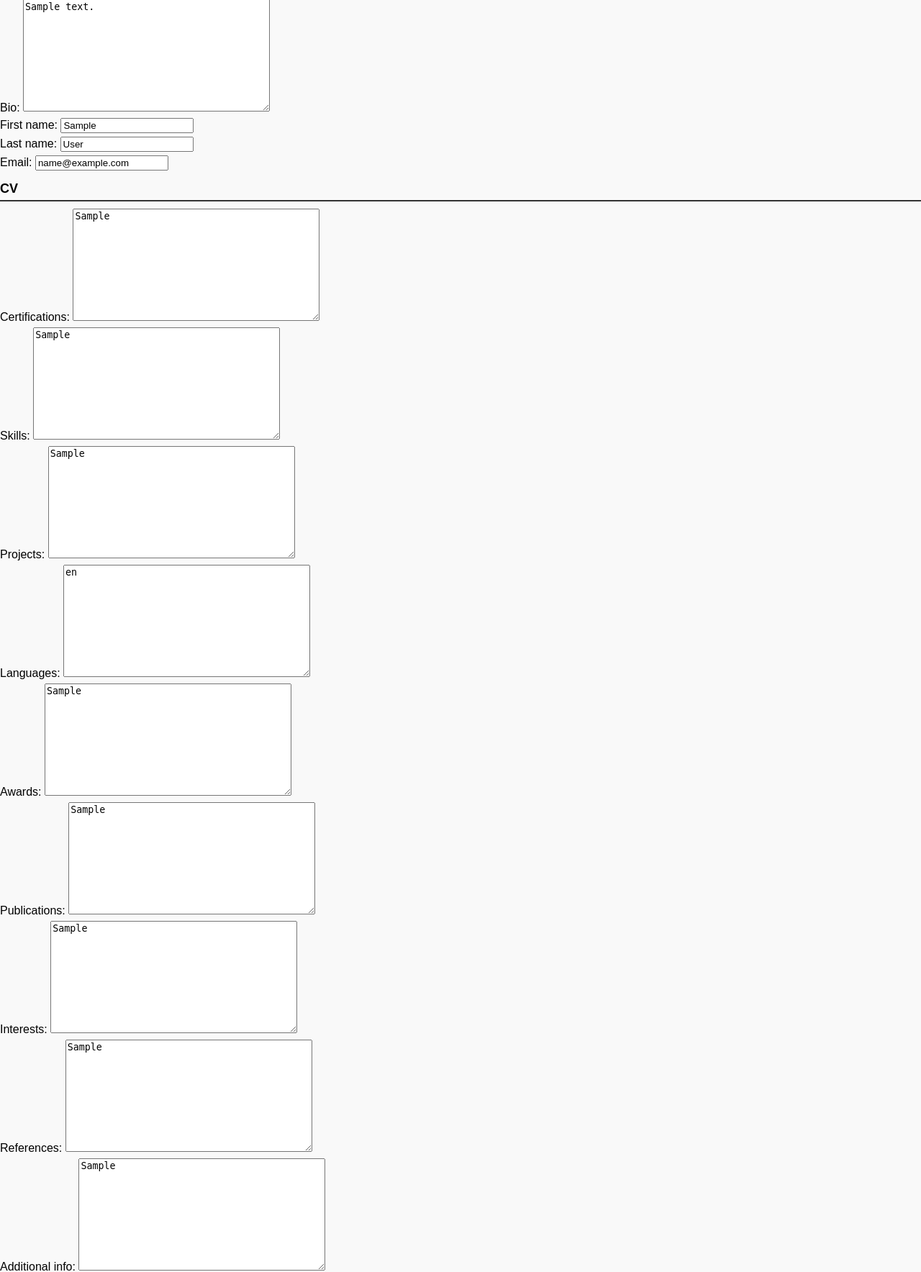
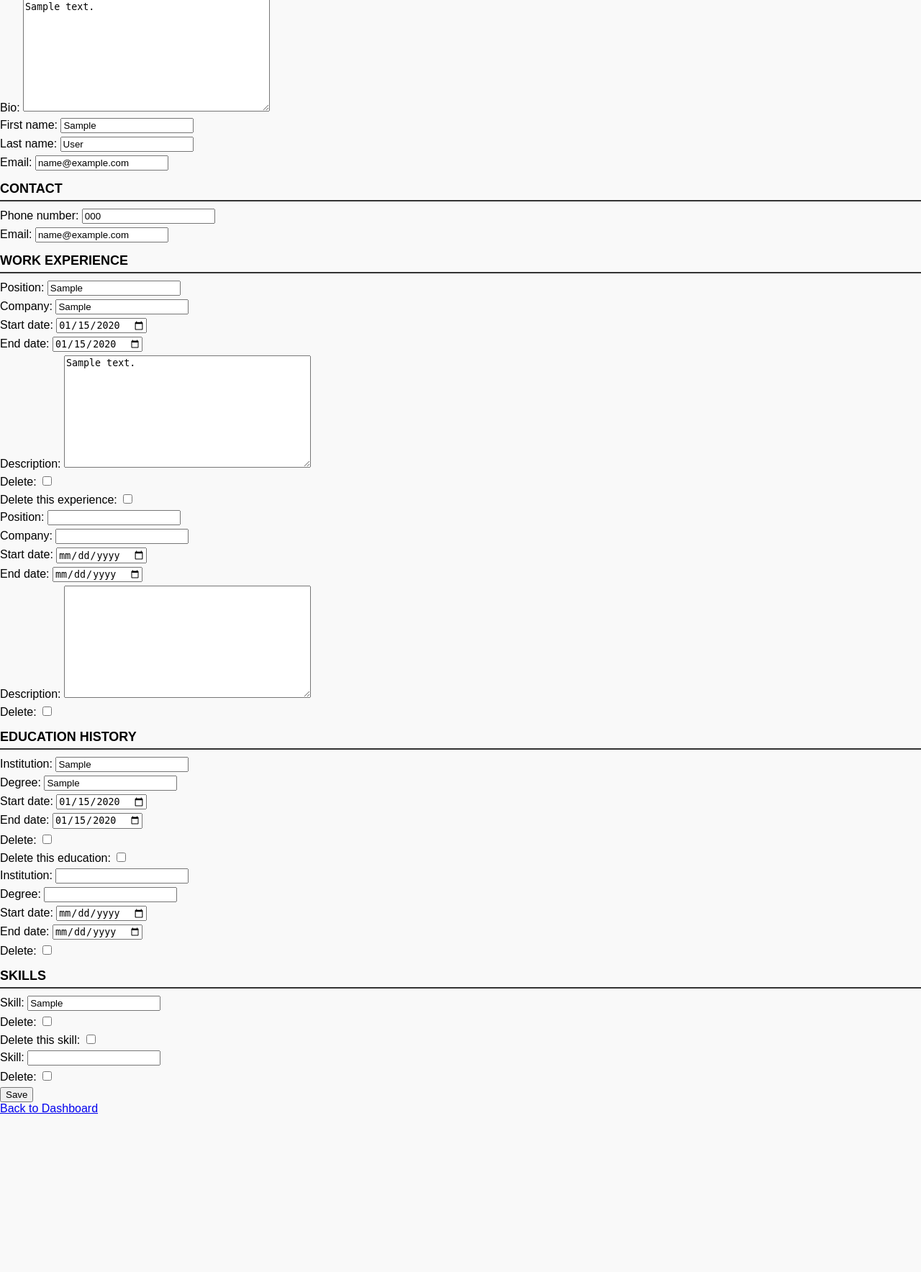
Before and after one commit to Shayne999/Candidate2.0, a Django app: page /edit_cv/ in a window 1280 px wide. Shown: the part 324-2092 px from the top of the page at 72% size. After the commit the page ends 1872 px from the top, so only its background shows below. Run offline with Django 5.2, Linux system fonts and the light colour scheme; a user stored in the database is signed in; tables that the repository leaves empty hold one stand-in row (values such as "Sample post"); grey boxes marked "Sample" are stand-in pictures.

Commit message:
Skills and contact sections functional

```diff
--- a/candidate/core/admin.py
+++ b/candidate/core/admin.py
@@ -1,5 +1,5 @@
 from django.contrib import admin
-from .models import User, CandidateProfile, CV, RecruiterProfile
+from .models import User, CandidateProfile, CV, RecruiterProfile, WorkExperience, Education, Contact, Skills
 
 # Register your models here.
 
@@ -7,3 +7,7 @@ admin.site.register(User)
 admin.site.register(CandidateProfile)
 admin.site.register(CV)
 admin.site.register(RecruiterProfile)
+admin.site.register(WorkExperience)
+admin.site.register(Education)
+admin.site.register(Contact)
+admin.site.register(Skills)
--- a/candidate/core/forms.py
+++ b/candidate/core/forms.py
@@ -1,12 +1,11 @@
 from django import forms
-from .models import CV, CandidateProfile, WorkExperience, Education
+from .models import CV, CandidateProfile, WorkExperience, Education, Contact, Skills
 
 class CVForm(forms.ModelForm):
     class Meta:
         model = CV
         fields = [
             'certifications',
-            'skills',
             'projects',
             'languages',
             'awards',
@@ -17,6 +16,18 @@ class CVForm(forms.ModelForm):
         ]
 
 
+#==============Contact Form===================
+
+class ContactForm(forms.ModelForm):
+    class Meta:
+        model = Contact
+        fields = [
+            'phone_number',
+            'email'
+        ]
+
+
+#==============Work Experience Form==================
 class WorkExperienceForm(forms.ModelForm):
     class Meta:
         model = WorkExperience
@@ -44,7 +55,8 @@ WorkExperienceFormSet = forms.inlineformset_factory(
 )
 
 
-# eduaction form
+#==============Education Form==================
+
 class EducationForm(forms.ModelForm):
     class Meta:
         model = Education
@@ -62,7 +74,7 @@ class EducationForm(forms.ModelForm):
             }
 
 
-# Education formset
+# Education formset allows multiple instances of EducationForm
 EducationFormSet = forms.inlineformset_factory(
     CV,
     Education,
@@ -71,6 +83,25 @@ EducationFormSet = forms.inlineformset_factory(
     can_delete=True
 )
 
+
+# =================Skills Form=====================
+class SkillsForm(forms.ModelForm):
+    class Meta:
+        model = Skills
+        fields = ['skill']
+
+
+# formset that allows multiple instances of SkillsForm
+SkillsFormSet = forms.inlineformset_factory(
+    CV,
+    Skills,
+    form=SkillsForm,
+    extra=1,
+    can_delete=True
+)
+
+
+#==============Candidate Profile Form==================
 
 class CandidateProfileForm(forms.ModelForm):
     # Adding fields for first and last name
--- a/candidate/core/models.py
+++ b/candidate/core/models.py
@@ -42,7 +42,6 @@ class CandidateProfile(models.Model):
 class CV(models.Model):
     candidate = models.OneToOneField(CandidateProfile, on_delete=models.CASCADE, related_name='cv')
     certifications = models.TextField(blank=True, null=True)
-    skills = models.TextField(blank=True, null=True)
     projects = models.TextField(blank=True, null=True)
     languages = models.TextField(blank=True, null=True)
     awards = models.TextField(blank=True, null=True)
@@ -53,6 +52,16 @@ class CV(models.Model):
 
     def __str__(self):
         return f"{self.candidate.user.username}'s CV"
+
+
+#contact model
+class Contact(models.Model):
+    cv = models.ForeignKey('CV', on_delete=models.CASCADE, related_name='contact')
+    phone_number = models.CharField(max_length=20)
+    email = models.EmailField()
+
+    def __str__(self):
+        return f"{self.phone_number} at {self.email}"
 
 
 # work experience model
@@ -80,6 +89,14 @@ class Education(models.Model):
         return f"{self.degree} at {self.institution}"
 
 
+# skills model
+class Skills(models.Model):
+    cv = models.ForeignKey('CV', on_delete=models.CASCADE, related_name='skills')
+    skill = models.CharField(max_length=100, blank=True, null=True)
+
+    def __str__(self):
+        return self.skill
+
 # Recruiter model
 class RecruiterProfile(models.Model):
     user = models.OneToOneField(User, on_delete=models.CASCADE, related_name='recruiter_profile')
--- a/candidate/core/templates/edit_cv.html
+++ b/candidate/core/templates/edit_cv.html
@@ -31,7 +31,7 @@
         </div>
 
         <!-- CV Section -->
-        <div>
+        <!-- <div>
             <h2>CV</h2>
             <div>
                 {{ cv_form.as_p }}
@@ -41,6 +41,18 @@
                 <div class="errors">
                     <h2>CV Form Errors:</h2>
                     {{ cv_form.errors.as_ul }}
+                </div>
+            {% endif %}
+        </div> -->
+
+        <!-- Contact Section -->
+        <div></div>
+            <h2>Contact</h2>
+            {{ contact_form.as_p }}
+            {% if contact_form.errors %}
+                <div class="errors">
+                    <h2>Contact Form Errors:</h2>
+                    {{ contact_form.errors.as_ul }}
                 </div>
             {% endif %}
         </div>
@@ -95,6 +107,30 @@
             {% endif %}
         </div>
 
+        <!-- Skills Section -->
+        <div>
+            <h2>Skills</h2>
+            {{ skills_formset.management_form }}
+            {% for form in skills_formset %}
+                <div class="'skills-form">
+                    {{ form.as_p }}
+                    {% if form.instance.pk %}
+                        <label for="{{ form.DELETE.id_for_label }}">Delete this skill:</label>
+                    {{  form.DELETE }}
+                    {% endif %}
+                </div>
+            {% empty %}
+                <p>No skills added yet. Add your first skill below.</p>
+            {% endfor %}
+
+            {% if skill_list_formset.errors %}
+                <div class="errors">
+                    <h2>Skills Form Errors:</h2>
+                    {{ skill_list_formset.errors.as_ul }}
+                </div>
+            {% endif %}
+        </div>
+
         <button type="submit">Save</button>
     </form>
 
--- a/candidate/core/views.py
+++ b/candidate/core/views.py
@@ -2,8 +2,8 @@ from django.shortcuts import render, redirect, get_object_or_404
 from django.contrib import auth, messages
 from django.contrib.auth import authenticate, login as auth_login
 from django.contrib.auth import get_user_model
-from .models import CV, CandidateProfile, WorkExperience, Education
-from .forms import CVForm, CandidateProfileForm, WorkExperienceForm, EducationForm
+from .models import CV, CandidateProfile, WorkExperience, Education, Contact, Skills
+from .forms import CVForm, CandidateProfileForm, WorkExperienceForm, EducationForm, ContactForm, SkillsForm
 from django.forms import modelformset_factory
 from django.contrib.auth.decorators import login_required
 
@@ -77,14 +77,19 @@ def candidate_dashboard(request):
     """
     profile, created = CandidateProfile.objects.get_or_create(user=request.user)
     cv = CV.objects.filter(candidate=profile).first()
+    contact_info = Contact.objects.filter(cv=cv).first()
     work_experiences = WorkExperience.objects.filter(cv=cv)
     education_history = Education.objects.filter(cv=cv)
+    skills_list = Skills.objects.filter(cv=cv)
+
 
     context = {
         'profile': profile,
         'cv': cv,
         'work_experiences': work_experiences,
-        'education_history': education_history
+        'education_history': education_history,
+        'contact_info': contact_info,
+        'skills_list': skills_list
     }
     return render(request, 'candidate_dashboard.html', context)
 
@@ -95,6 +100,8 @@ def edit_cv(request):
     """This method handles the edit of the candidate's CV."""
     profile = get_object_or_404(CandidateProfile, user=request.user)
     cv, created = CV.objects.get_or_create(candidate=profile)
+
+    contact, contact_created = Contact.objects.get_or_create(cv=cv)
 
     #experience formset
     WorkExperienceFormSet = modelformset_factory(
@@ -116,15 +123,36 @@ def edit_cv(request):
     education_history_qs = Education.objects.filter(cv=cv)
 
 
+    # Skills formset
+    SkillsFormSet = modelformset_factory(
+        Skills,
+        form=SkillsForm,
+        extra=1,
+        can_delete=True
+    )
+    skills_qs = Skills.objects.filter(cv=cv)
+
+
     if request.method == 'POST':
         cv_form = CVForm(request.POST, instance=cv)
         profile_form = CandidateProfileForm(request.POST, request.FILES, instance=profile, user=request.user)
+        contact_info_form = ContactForm(request.POST, instance=contact)
         work_experience_formset = WorkExperienceFormSet(request.POST, queryset=work_experience_qs)
         education_history_formset = EducationFormSet(request.POST, queryset=education_history_qs)
+        skills_formset = SkillsFormSet(request.POST, queryset=skills_qs)
 
-        if cv_form.is_valid() and profile_form.is_valid() and work_experience_formset.is_valid() and education_history_formset.is_valid():
+
+        if (
+            cv_form.is_valid() and
+            profile_form.is_valid() and
+            work_experience_formset.is_valid() and
+            education_history_formset.is_valid() and
+            contact_info_form.is_valid() and
+            skills_formset.is_valid()
+        ):
             cv_form.save()
             profile_form.save()
+            contact_info_form.save()
 
             # Update the user's first and last name
             request.user.first_name = profile_form.cleaned_data.get('first_name')
@@ -154,21 +182,45 @@ def edit_cv(request):
             for education in education_history_formset.deleted_objects:
                 education.delete()
 
+
+            # Save the skills
+            skills = skills_formset.save(commit=False)
+            for skill in skills:
+                skill.cv = cv
+                skill.save()
+
+            # deletes the skills that has been deleted
+            for skill in skills_formset.deleted_objects:
+                skill.delete()
+
             return redirect('candidate_dashboard')
         else:
-            print("Form is not valid", cv_form.errors, profile_form.errors, work_experience_formset.errors, education_history_formset.errors)
+            print(
+                "Form is not valid",
+                cv_form.errors,
+                profile_form.errors,
+                work_experience_formset.errors,
+                education_history_formset.errors,
+                contact_info_form.errors,
+                skills_formset.errors
+                )
     else:
         cv_form = CVForm(instance=cv)
         profile_form = CandidateProfileForm(instance=profile, user=request.user)
+        contact_info_form = ContactForm(instance=contact)
         work_experience_formset = WorkExperienceFormSet(queryset=work_experience_qs)
         education_history_formset = EducationFormSet(queryset=education_history_qs)
+        skills_formset = SkillsFormSet(queryset=skills_qs)
+
 
     return render(request, 'edit_cv.html', {
         'cv_form': cv_form,
         'profile_form': profile_form,
         'work_experience_formset': work_experience_formset,
         'education_history_formset': education_history_formset,
-        'profile': profile
+        'profile': profile,
+        'contact_form': contact_info_form,
+        'skills_formset': skills_formset
     })
 
 
@@ -193,13 +245,16 @@ def candidate_cv(request, candidate_id):
 
     profile = get_object_or_404(CandidateProfile, id=candidate_id)
     cv = CV.objects.filter(candidate=profile).first()
+    contact_info = Contact.objects.filter(cv=cv).first() if cv else None
     work_experiences = WorkExperience.objects.filter(cv=cv) if cv else []
     education_history = Education.objects.filter(cv=cv) if cv else []
+    skills_list = Skills.objects.filter(cv=cv) if cv else []
+
+
 
     # dynamically displayes cv sections based on whether they were filled in or not
     sections = [
         {"label": "Certifications", "data": cv.certifications},
-        {"label": "Skills", "data": cv.skills},
         {"label": "Projects", "data": cv.projects},
         {"label": "Languages", "data": cv.languages},
         {"label": "Awards", "data": cv.awards},
@@ -216,7 +271,9 @@ def candidate_cv(request, candidate_id):
         'cv': cv,
         'filled_sections': filled_sections,
         'work_experiences': work_experiences,
-        'education_history': education_history
+        'education_history': education_history,
+        'contact_info': contact_info,
+        'skills_list': skills_list
 
 
     }
```
Also changed, not shown: candidate/core/templates/candidate_cv.html (+15 -10 lines), candidate/core/templates/candidate_dashboard.html (+23 -1 lines), candidate/static/js/edit_cv.js (added, +68 -0 lines), candidate/core/migrations/0006_alter_cv_additional_info_alter_cv_awards_and_more.py (added), candidate/core/migrations/0007_alter_cv_additional_info_alter_cv_awards_and_more.py (added), candidate/core/migrations/0008_remove_cv_skills_skills.py (added).
